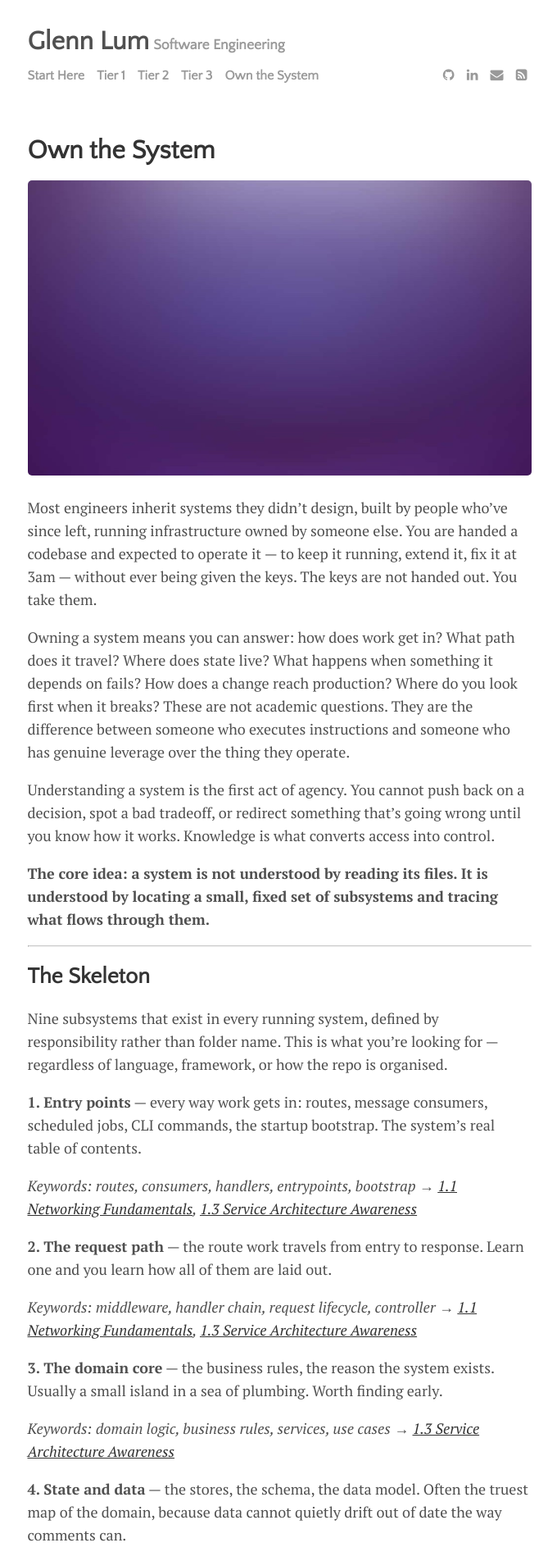
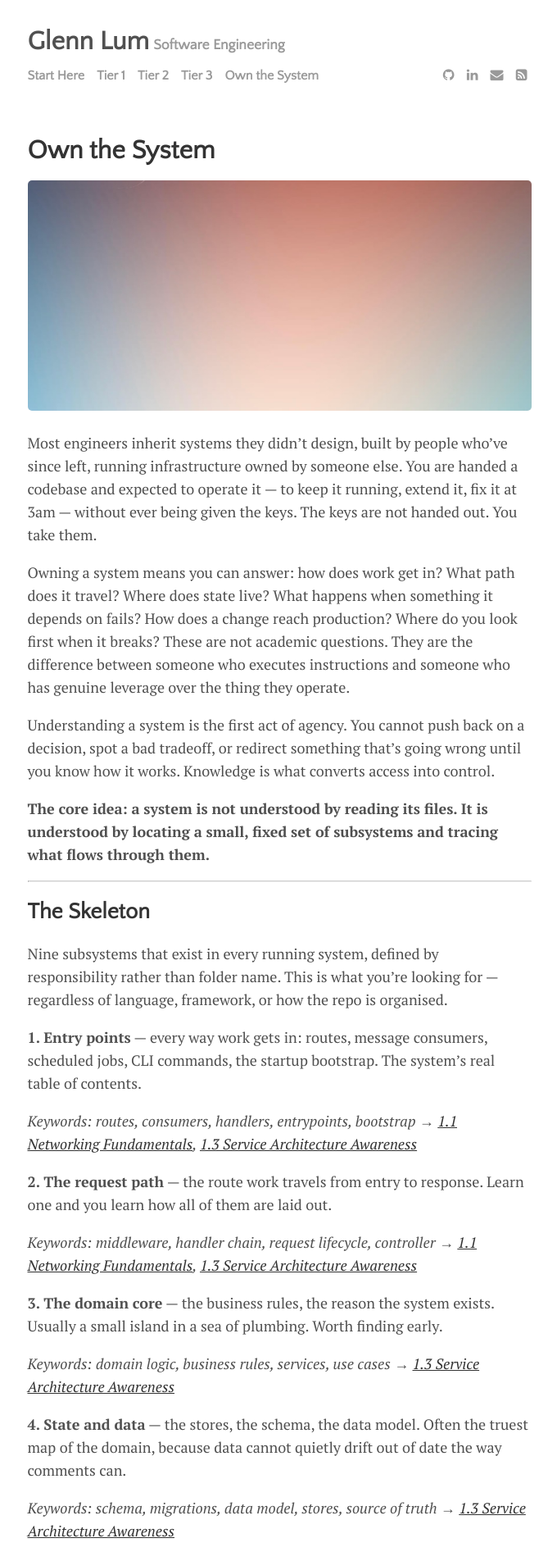
Before and after one commit to GD-MRNG/engineering-blog, a Jekyll site: the page built from menu/own-the-system.md, in a window 1280 px wide. Shown: the top 1904 px of the page at 82% size, without its empty margins (299-979 px from the left). Built offline with Jekyll 4.4.1, drawn with Linux system fonts in a browser that asks for light colours.

Commit message:
fix: Update image source in 'Own the System' page to use the correct file

```diff
--- a/menu/own-the-system.md
+++ b/menu/own-the-system.md
@@ -4,7 +4,7 @@
 permalink: /own-the-system
 ---
 
-<img src="{{ site.url }}{{ site.baseurl }}/assets/img/own_the_system.jpg">
+<img src="{{ site.url }}{{ site.baseurl }}/assets/img/start.jpg">
 
 Most engineers inherit systems they didn't design, built by people who've since left, running infrastructure owned by someone else. You are handed a codebase and expected to operate it — to keep it running, extend it, fix it at 3am — without ever being given the keys. The keys are not handed out. You take them.
 
```
Also changed, not shown: assets/img/own_the_system.jpg (deleted), assets/img/start.jpg.
